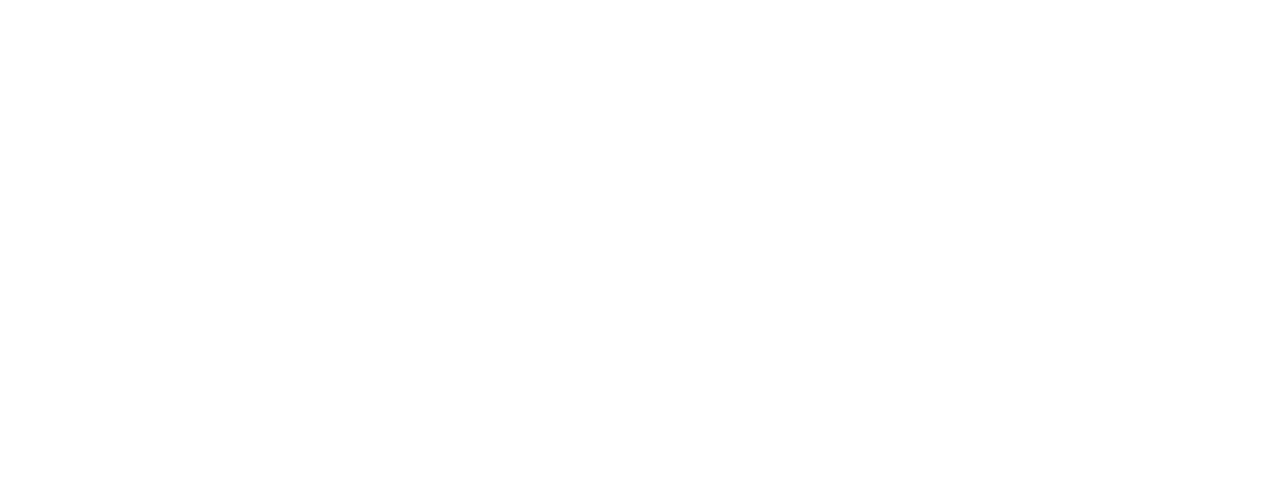
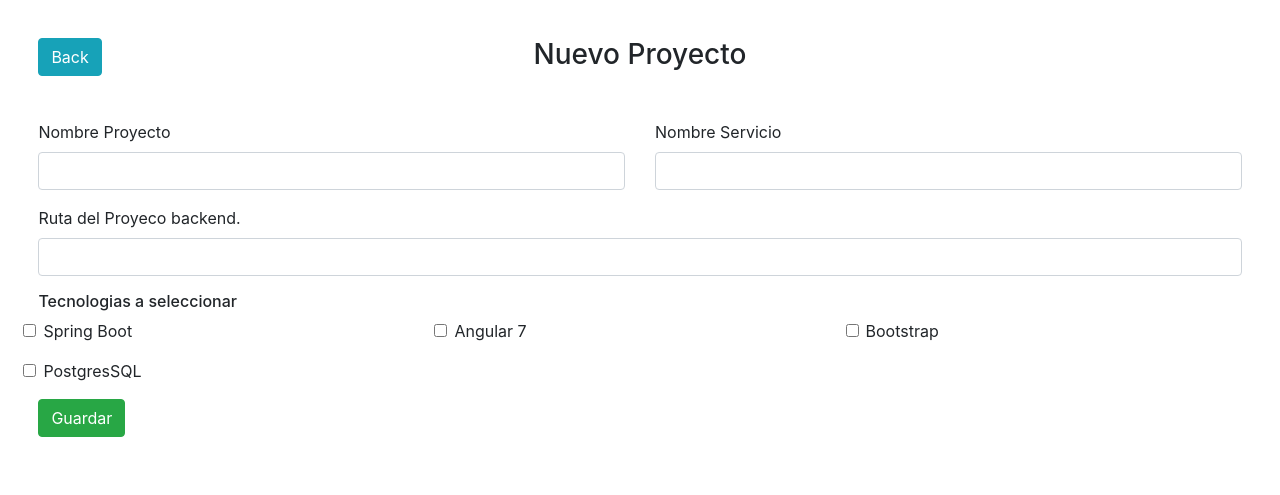
Before and after one commit to hearias6/spring-generator, an Electron app: page gui/renderer/proyecto/crear-proyecto.html in a window 1280 px wide. Drawn offline with Linux system fonts and the light colour scheme.

Commit message:
ajustar un nuevo diseño del app desktop, diseño del formulario

```diff
--- a/gui/app/class/Scrpting.js
+++ b/gui/app/class/Scrpting.js
@@ -18,7 +18,7 @@ class Scripting{
         });
     }
 
-    // ejecutar un script
+    // ejecutar un script  ok testado.
     ejecutarScript(ruta, script){
         PythonShell.run(ruta + script, null, function (err, results) {
             if (err) throw err;
--- a/gui/renderer/index/index.js
+++ b/gui/renderer/index/index.js
@@ -2,9 +2,3 @@ const python = require('../../app/class/Scrpting')
 
 //const Scripting = require('./app/class/Scrpting')
 const pathScript = '../../../scripts/'
-
-function getHolaMundo(){
-    let scripsPython = new Scripting()
-    scripsPython.ejecutarScript(pathScript,'holamundo.py')
-    scripsPython.enviarInfoScript(pathScript,'holamundo.py')
-}
--- a/gui/renderer/proyecto/crear-proyecto.html
+++ b/gui/renderer/proyecto/crear-proyecto.html
@@ -0,0 +1,100 @@
+<!DOCTYPE html>
+<html lang="en">
+    <head>
+        <meta charset="UTF-8">
+        <meta name="viewport" content="width=device-width, initial-scale=1.0">
+        <meta http-equiv="X-UA-Compatible" content="ie=edge">
+        <title>Proyectos</title>
+        <link rel="stylesheet" href="../../resources/bootstrap/css/bootstrap.min.css">
+        <script scr="../../resources/body/js/bootstrap.min.js"></script>
+
+        <style>
+            hr {
+                margin-top: 1rem;
+                margin-bottom: 1rem;
+                border: 0;
+                border-top: 1px solid rgba(0, 0, 0, 0.1);
+            }
+        </style>
+
+    </head>
+    <body>
+        <section style="margin:3%">
+
+            <div class="row">
+                <div class="col-md-2">
+                    <a href="proyecto.html" class="btn btn-info">
+                        Back
+                    </a>
+                </div>
+                <div class="col-md-8">
+                    <h3 class="text-center">Nuevo Proyecto</h3>
+                </div>
+                <div class="col-md-2"></div>
+            </div>
+
+            <div class="row" style="margin-top:40px">
+
+                    <div class="form-group col-md-6">
+                        <label for="">
+                            Nombre Proyecto
+                        </label>
+                        <input type="text" class="form-control">
+                    </div>
+                    <div class="form-group col-md-6">
+                        <label for="">
+                            Nombre Servicio
+                        </label>
+                        <input type="text" class="form-control">
+                    </div>
+                    <div class="form-group col-md-12">
+                        <label for="">
+                            Ruta del Proyeco backend.
+                        </label>
+                        <input type="text" class="form-control">
+                    </div>
+                    <hr>
+                    <div class="col-md-12">
+                        <h6>Tecnologias a seleccionar</h6>
+                    </div>
+
+                    <div class="form-group form-check col-md-4">
+                        <input type="checkbox"
+                            class="form-check-input" id="check-spring-boot">
+                        <label class="form-check-label" for="check-spring-boot">
+                            Spring Boot
+                        </label>
+                    </div>
+                    <div class="form-group form-check col-md-4">
+                        <input type="checkbox"
+                            class="form-check-input" id="check-angular">
+                        <label class="form-check-label" for="check-angular">
+                            Angular 7
+                        </label>
+                    </div>
+                    <div class="form-group form-check col-md-4">
+                        <input type="checkbox"
+                            class="form-check-input" id="check-bootstrap">
+                        <label class="form-check-label" for="check-bootstrap">
+                            Bootstrap
+                        </label>
+                    </div>
+                    <div class="form-group form-check col-md-4">
+                        <input type="checkbox"
+                            class="form-check-input" id="check-postgres-sql">
+                        <label class="form-check-label" for="check-postgres-sql">
+                            PostgresSQL
+                        </label>
+                    </div>
+
+                    <div class="form-group col-md-12">
+                        <a href="" id="btn-proyecto-guardar" class="btn btn-success">
+                            Guardar
+                        </a>
+                    </div>
+                </div>
+            </div>
+
+        </section>
+    </body>
+</html>
```
Also changed, not shown: gui/main.js (+9 -2 lines), gui/renderer/index/index.html (+25 -0 lines), gui/renderer/proyecto/proyecto.html (+6 -7 lines), gui/renderer/tablas/tabla.html (added, +24 -0 lines), gui/renderer/tablas/tabla.js (added).
